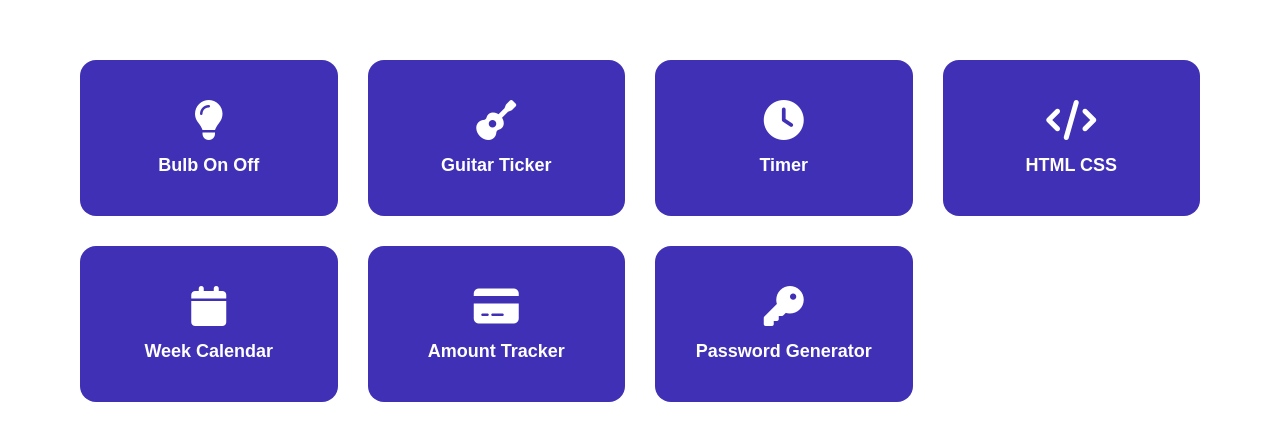
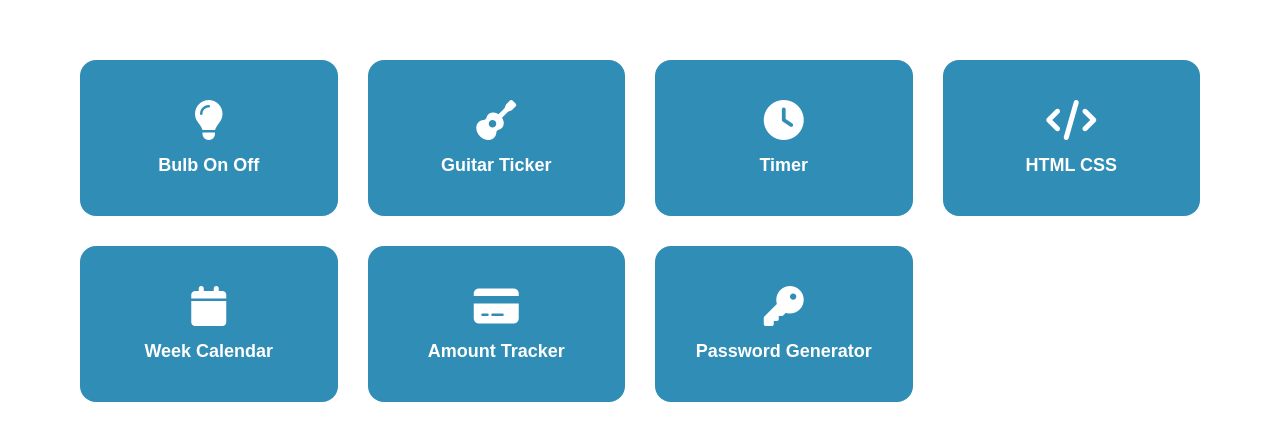
Before and after one commit to beknot/html, a plain HTML site: page index.html in a window 1280 px wide. Shown: the part 169-610 px from the top of the page. Drawn offline with Linux system fonts and the light colour scheme.

Commit message:
card bg-color changed

```diff
--- a/assets/style.css
+++ b/assets/style.css
@@ -28,7 +28,7 @@ body{
 /* TILE → BLACK THEME */
 .platform-tile{
     text-decoration:none;
-    background: #2211aadd;
+    background: #117caadd;
     border-radius:16px;
     padding:40px 20px;
     text-align:center;
```
